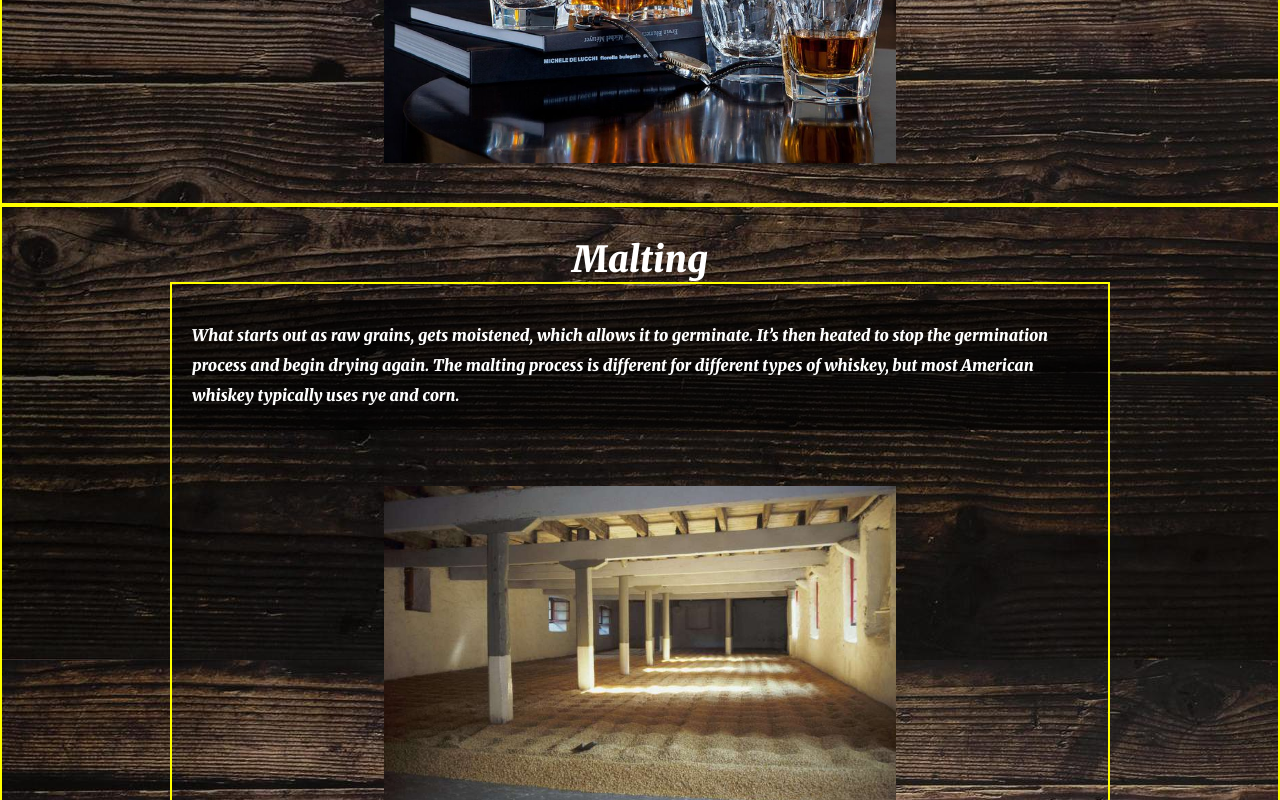
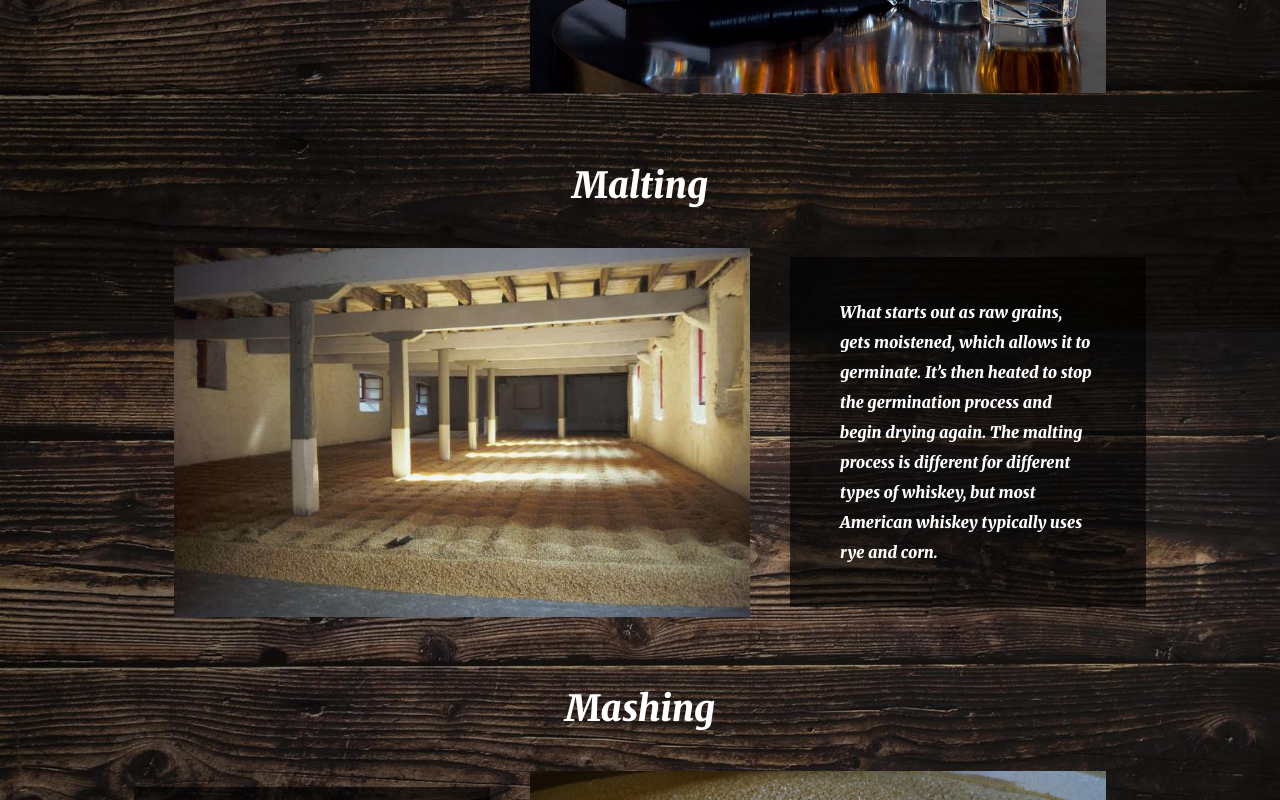
Before and after one commit to rlmorrison74/whiskeypedia, a React (Create React App) app in the folder client/: page / in a window 1280 px wide. Shown: the part 1300-2100 px from the top of the page. Built offline with nearby package versions, Linux system fonts and the light colour scheme; no server answers.

Commit message:
styled homepage with breakpoints

```diff
--- a/client/src/screens/Home.jsx
+++ b/client/src/screens/Home.jsx
@@ -23,6 +23,7 @@ export default function Home() {
       <div className="malting">
         <h2>Malting</h2>
         <div className="card">
+          <img src={malting} alt="malting" />
           <p>
             What starts out as raw grains, gets moistened, which allows it to
             germinate. It’s then heated to stop the germination process and
@@ -30,7 +31,6 @@ export default function Home() {
             types of whiskey, but most American whiskey typically uses rye and
             corn.
           </p>
-          <img src={malting} alt="malting" />
         </div>
       </div>
       <div>
@@ -51,12 +51,12 @@ export default function Home() {
       <div className="fermentation">
         <h2>Fermentation</h2>
         <div className="card">
+          <img src={fermentation} alt="fermentation" />
           <p>
             The alcohol begins to form. The mash is combined with yeast, which
             feeds on the sugars in the mash, converting the sugar into alcohol.
             This usually takes a few days, give or take.{" "}
           </p>
-          <img src={fermentation} alt="fermentation" />
         </div>
       </div>
       <div className="distillation">
@@ -75,13 +75,16 @@ export default function Home() {
             leaving more pure alcohol behind. This is how we achieve a higher
             proof whiskey.
           </p>
-          <img src={distillation} alt="drawing of still" />
-          <img src={distillation2} alt="still" />
+          <div className="imgcontainer">
+            <img src={distillation} alt="drawing of still" />
+            <img src={distillation2} alt="still" />
+          </div>
         </div>
       </div>
       <div className="aging">
         <h2>Aging</h2>
         <div className="card">
+          <img src={aging} alt="aging whiskey" />
           <p>
             Nearly all whiskeys are aged in barrels, mostly oak. Bourbon, Rye,
             and some other American whiskeys are aged in new charred oak
@@ -90,7 +93,6 @@ export default function Home() {
             are a lot of requirements that go into classifying what type of
             whiskey you’re producing, but these are the barebones basics.
           </p>
-          <img src={aging} alt="aging whiskey" />
         </div>
       </div>
       <div className="bottling">
--- a/client/src/styles/Screens/home.css
+++ b/client/src/styles/Screens/home.css
@@ -6,11 +6,17 @@
   line-height: 30px;
 }
 
-.whiskeyprocess div {
+.intro,
+.malting,
+.mashing,
+.fermentation,
+.distillation,
+.aging,
+.bottling {
   display: flex;
   flex-direction: column;
   align-items: center;
-  border: 2px solid yellow;
+  width: 100vw;
 }
 
 .whiskeyprocess img {
@@ -22,23 +28,69 @@ h2 {
   margin-bottom: 0px;
 }
 
+.distillation p {
+  margin-left: 40px;
+}
+
+@media (min-width: 640px) {
+  .distillation p {
+    margin-left: 60px;
+  }
+}
+
 @media (min-width: 1024px) {
   .whiskeyprocess {
     display: flex;
     flex-direction: column;
+    align-items: center;
+    align-content: center;
+    justify-content: center;
+    justify-items: center;
   }
 
+  .distillation p {
+    margin-left: 0;
+  }
+
+  .imgcontainer {
+    display: flex;
+    flex-direction: column;
+  }
 
   .whiskeyprocess img {
-    width: 40vw;
+    width: 45vw;
     margin: 5vh;
   }
 
-  .card{
-      display:flex;
-      border: 2px solid blue;
+  .card {
+    display: flex;
+    width: 100vw;
+    justify-content: space-evenly;
+    align-items: baseline;
   }
 
-  .whiskeyprocess p {
+  .intro p,
+  .malting p,
+  .mashing p,
+  .fermentation p,
+  .distillation p,
+  .aging p,
+  .bottling p {
+    width: 20vw;
+    padding: 40px 50px 40px 50px;
+  }
+
+  .intro,
+  .card {
+    display: flex;
+    flex-direction: row;
+    justify-content: center;
+    align-content: center;
+    align-items: center;
+  }
+
+  .malting {
+    display: flex;
+    flex-direction: column;
   }
 }
--- a/client/src/styles/components/nav.css
+++ b/client/src/styles/components/nav.css
@@ -4,6 +4,7 @@
   background-color: rgba(0, 0, 0, 0.637);
   padding: 20px 0;
   margin-top: -10px;
+  width: 100vw;
 }
 
 .navlink {
--- a/client/src/styles/layouts/layout.css
+++ b/client/src/styles/layouts/layout.css
@@ -1,3 +1,6 @@
 .layout {
   background-image: url("../../assets/images/woodbackground1.jpg");
+  width: 100vw;
+background-size: contain;
+background-attachment: fixed;
 }
```
